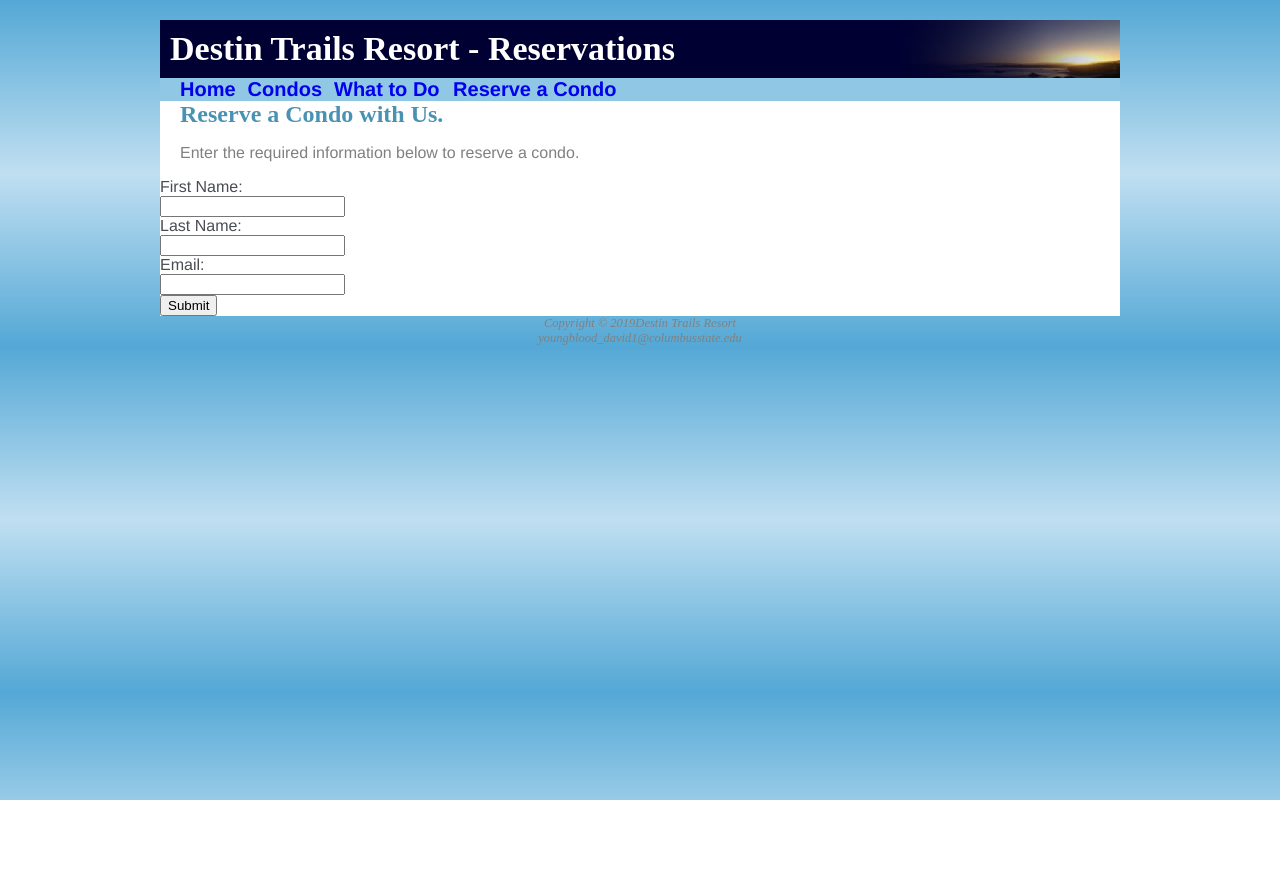
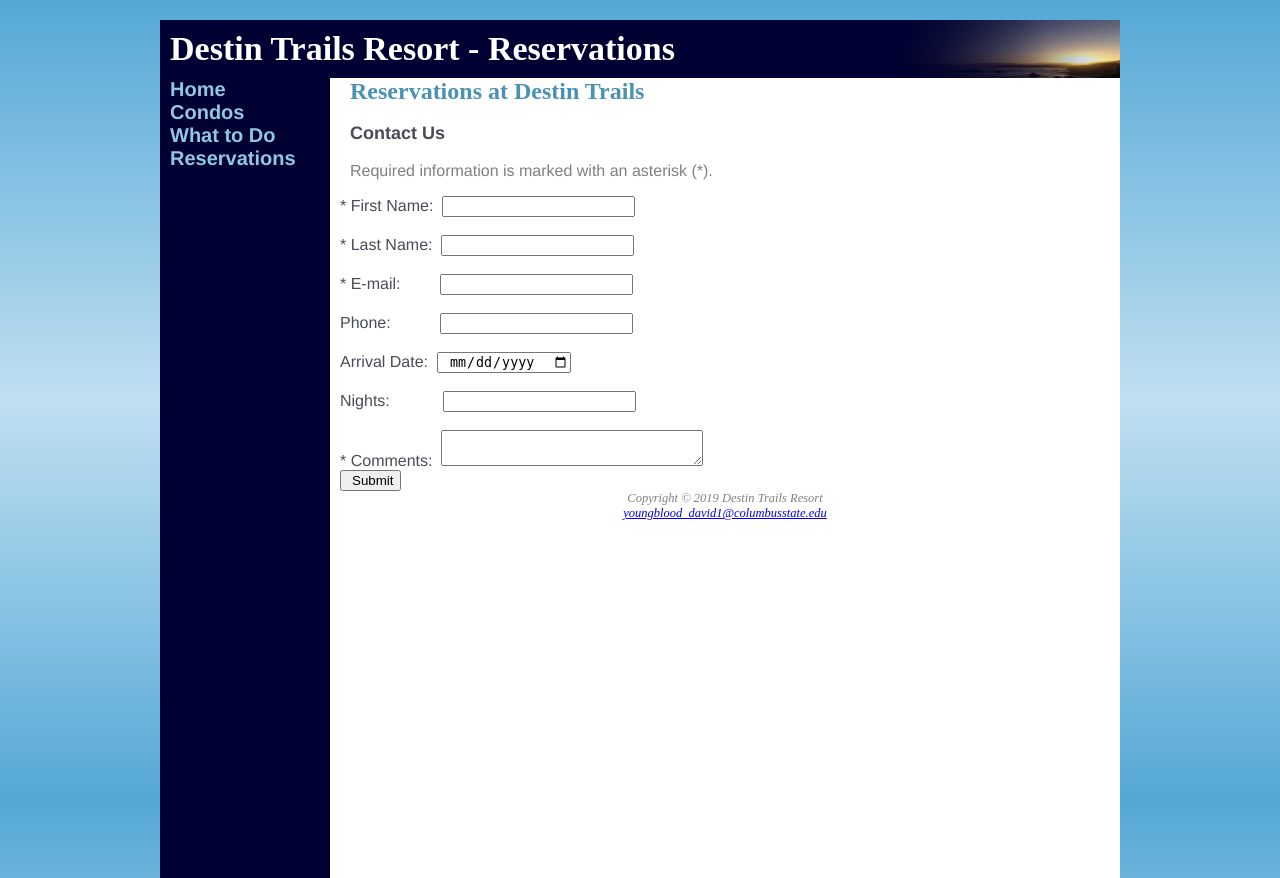
Before and after one commit to Youngblood-David/assignments, a PHP site: page /reservations.html in a window 1280 px wide. Before the commit the page ends 800 px from the top, so only its background shows below. Run offline with PHP 8.4, Linux system fonts and the light colour scheme.

Commit message:
assignment2

```diff
--- a/reservations.html
+++ b/reservations.html
@@ -11,26 +11,34 @@
     <header>
       <h1>Destin Trails Resort - Reservations</h1></header>
 
-      <nav> <a href="index.html">Home</a> &nbsp;
-        <a href="condo.html">Condos</a> &nbsp;
-        <a href="whattodo.html">What to Do </a> &nbsp;
-      <a href="reservations.html">Reserve a Condo</a> &nbsp;</nav>
-      <div class="back">
-      <h2>Reserve a Condo with Us.</h2>
-      <p>Enter the required information below to reserve a condo.</p>
+      <nav> <a href="index.html">Home</a> <br>
+        <a href="condo.html">Condos</a> <br>
+        <a href="whattodo.html">What to Do </a> <br>
+      <a href="reservations.html">Reservations</a> <br> </nav>
+      <div class="column">
+      <h2>Reservations at Destin Trails</h2>
+      <h3>Contact Us</h3>
+      <p>Required information is marked with an asterisk (*). </p>
       <form action="https://webdevbasics.net/scripts/pacific.php" method="post">
-        First Name: <br>
-        <input type="text" name="first name" > <br>
-        Last Name:<br>
-        <input type="text" name="last name" > <br>
-        Email:<br>
-        <input type="email" name="myemail@"><br>
+        * First Name:&nbsp;
+        <input type="text" name="first name" > <br><br>
+        * Last Name:&nbsp;
+        <input type="text" name="last name" > <br><br>
+        * E-mail:&nbsp;&nbsp; &nbsp;&nbsp;&nbsp; &nbsp;
+        <input type="email" name="myemail@"><br><br>
+        Phone:&nbsp;&nbsp; &nbsp; &nbsp; &nbsp;&nbsp;&nbsp;
+        <input type="tel" name = "Phone number"><br><br>
+        Arrival Date:&nbsp;
+        <input type="date" name="arrival date" value="mm/dd/yyyy"> <br> <br>
+        Nights: &nbsp; &nbsp; &nbsp; &nbsp;&nbsp; &nbsp;
+        <input type="text" name="Nights" ><br><br>
+        * Comments:&nbsp;
+        <textarea name = "Comments" rows="2" cols= "30"></textarea><br>
         <input type="submit">
       </form>
-    </div>
-      <footer id="myID">
-        <i>Copyright &copy; 2019Destin Trails Resort<br>
-        youngblood_david1@columbusstate.edu</i>
-      </footer></div>
+    <footer id="myID">
+      <i>Copyright &copy; 2019 Destin Trails Resort<br>
+       <a href="mailto:youngblood_david1@columbusstate.edu">youngblood_david1@columbusstate.edu</a></i>
+    </footer></div>
   </body>
 </html>
--- a/styles.css
+++ b/styles.css
@@ -4,10 +4,16 @@ body{
                                     rgb(84,168,214));
   width: 75%;
   margin: auto;
-  padding-top: 20px;
+  padding: 20px;
+  height: 100%;
+}
+html{
+  height: 100%;
 }
 main{
   background-color: white;
+  float: left;
+  width: 80%;
 }
 header {
   padding: 10px;
@@ -24,17 +30,31 @@ h1{
   margin: 0;
   font-size: 34px;
   font-weight: bold;}
+
 nav{
-  background-color: rgb(143,199,228);
-  padding-left: 20px;
-  ;
+  width: 150px;
+  position: absolute;
+  background-color:#000033;
+  padding-left: 10px;
+  padding-right: 10px;
+  margin-bottom: 10px;
+  height:inherit;
+}
+
+.column {
+  margin-left: 170px;
+  background-color: white;
+  height: inherit;
+  margin-bottom: 10px;
 }
 nav a {
+  color: rgb(143,199,228);
   font-family: "helvetica";
   text-decoration: none;
   font-size: 20px;
   font-weight: bold;
-  position: relative;
+
+
 }
 h2 {
   margin: 0;
@@ -45,9 +65,6 @@ p{
   color: gray;
   padding-left: 20px;
   }
-img {
-  display: block;
-}
 table {
   font-family: helvetica, helvetica;
   border-collapse: collapse;
@@ -94,11 +111,14 @@ dl {
   padding-left: 20px;
 }
 form{
+  display: block;
+  padding-left: 10px;
+  margin-top: 0em;
   font-family: "helvetica";
   color: rgb(73, 76, 85);
 }
-.back {
-  background-color: white;
+input{
+  padding-left: 10px;
 }
 /*footer uses id*/
 #myID
```
Also changed, not shown: condo.html (+8 -7 lines), index.html (+10 -10 lines), whattodo.html (+18 -13 lines).
